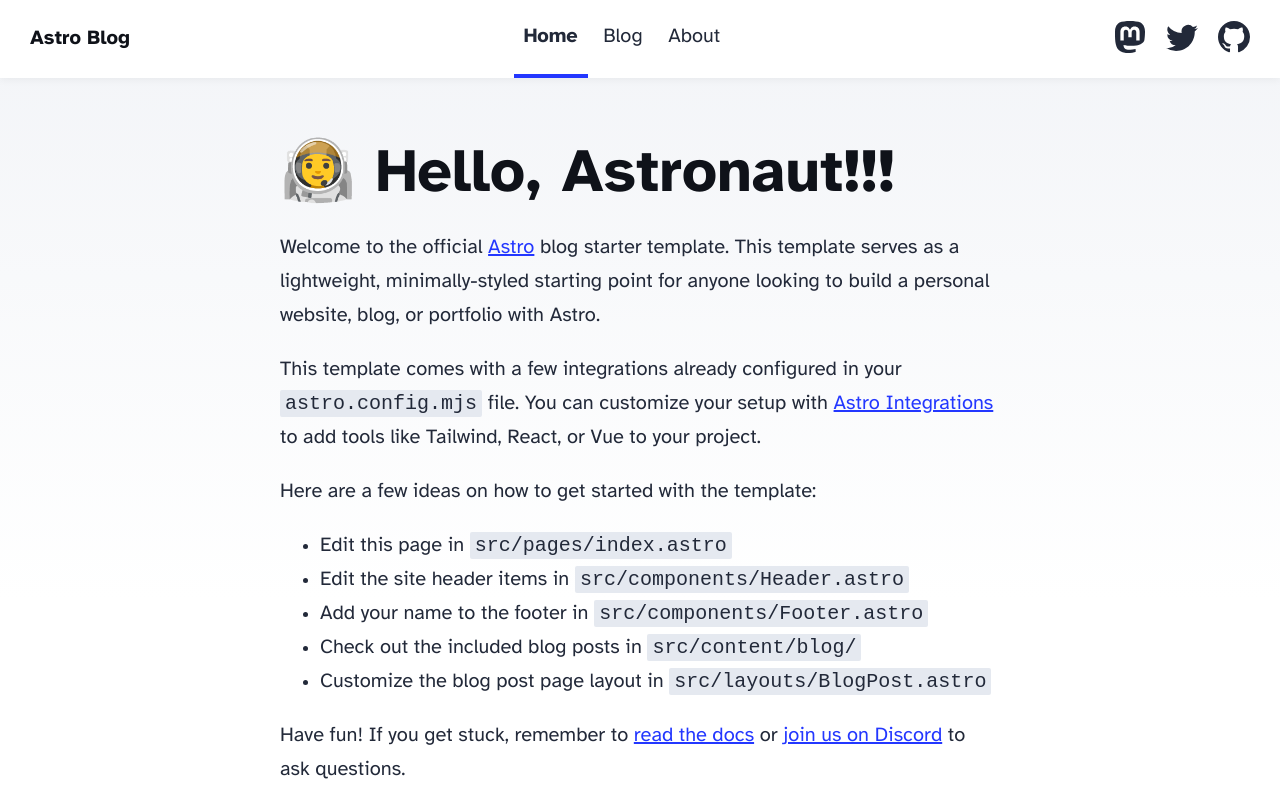
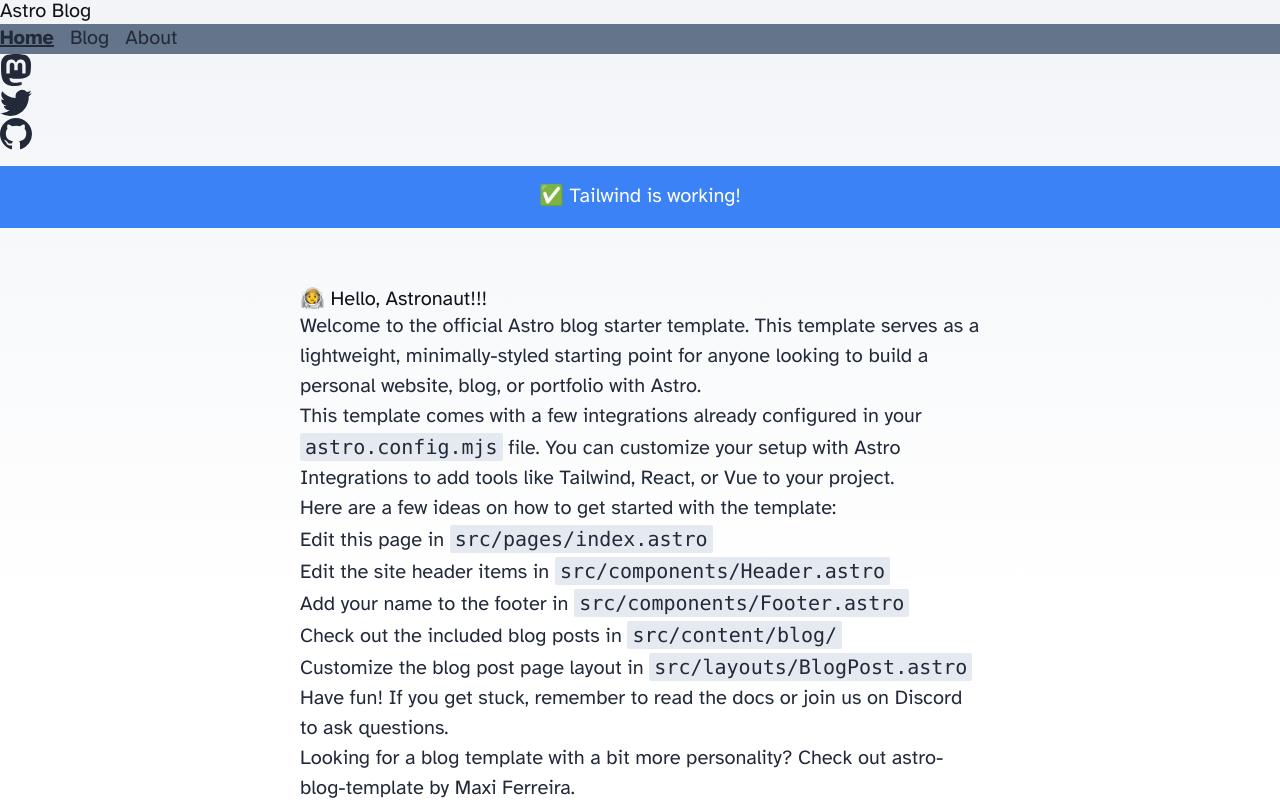
Before and after one commit to Olha-Studio/insights, an Astro site: page / in a window 1280 px wide. Shown: the top 802 px of the page. Built offline with nearby package versions, Linux system fonts and the light colour scheme; Astro itself is replaced by a stand-in of ours.

```diff
--- a/astro.config.mjs
+++ b/astro.config.mjs
@@ -2,9 +2,10 @@
 import { defineConfig } from 'astro/config';
 import mdx from '@astrojs/mdx';
 import sitemap from '@astrojs/sitemap';
+import tailwind from '@astrojs/tailwind';
 
 // https://astro.build/config
 export default defineConfig({
 	site: 'https://example.com',
-	integrations: [mdx(), sitemap()],
+	integrations: [mdx(), sitemap(), tailwind()],
 });
--- a/package.json
+++ b/package.json
@@ -12,6 +12,11 @@
     "@astrojs/mdx": "^4.2.6",
     "@astrojs/rss": "^4.0.11",
     "@astrojs/sitemap": "^3.4.0",
+    "@astrojs/tailwind": "^6.0.2",
     "astro": "^5.7.13"
+  },
+  "devDependencies": {
+    "autoprefixer": "^10.4.21",
+    "tailwindcss": "^3.4.1"
   }
 }
--- a/src/components/Header.astro
+++ b/src/components/Header.astro
@@ -1,12 +1,13 @@
 ---
 import HeaderLink from './HeaderLink.astro';
 import { SITE_TITLE } from '../consts';
+import '../styles/tailwind.css'
 ---
 
 <header>
 	<nav>
 		<h2><a href="/">{SITE_TITLE}</a></h2>
-		<div class="internal-links">
+		<div class="flex gap-4 items-center bg-slate-500">
 			<HeaderLink href="/">Home</HeaderLink>
 			<HeaderLink href="/blog">Blog</HeaderLink>
 			<HeaderLink href="/about">About</HeaderLink>
@@ -40,46 +41,8 @@
 				>
 			</a>
 		</div>
+		<div class="bg-blue-500 text-white p-4 text-center mt-4">
+  ✅ Tailwind is working!
+</div>
 	</nav>
 </header>
-<style>
-	header {
-		margin: 0;
-		padding: 0 1em;
-		background: white;
-		box-shadow: 0 2px 8px rgba(var(--black), 5%);
-	}
-	h2 {
-		margin: 0;
-		font-size: 1em;
-	}
-
-	h2 a,
-	h2 a.active {
-		text-decoration: none;
-	}
-	nav {
-		display: flex;
-		align-items: center;
-		justify-content: space-between;
-	}
-	nav a {
-		padding: 1em 0.5em;
-		color: var(--black);
-		border-bottom: 4px solid transparent;
-		text-decoration: none;
-	}
-	nav a.active {
-		text-decoration: none;
-		border-bottom-color: var(--accent);
-	}
-	.social-links,
-	.social-links a {
-		display: flex;
-	}
-	@media (max-width: 720px) {
-		.social-links {
-			display: none;
-		}
-	}
-</style>
--- /dev/null
+++ b/src/styles/tailwind.css
@@ -0,0 +1,3 @@
+@tailwind base;
+@tailwind components;
+@tailwind utilities;
--- /dev/null
+++ b/tailwind.config.js
@@ -0,0 +1,8 @@
+/** @type {import('tailwindcss').Config} */
+export default {
+  content: ['./src/**/*.{astro,html,js,ts}'],
+  theme: {
+    extend: {},
+  },
+  plugins: [],
+}
```
Also changed, not shown: README.md, 1 other file.
